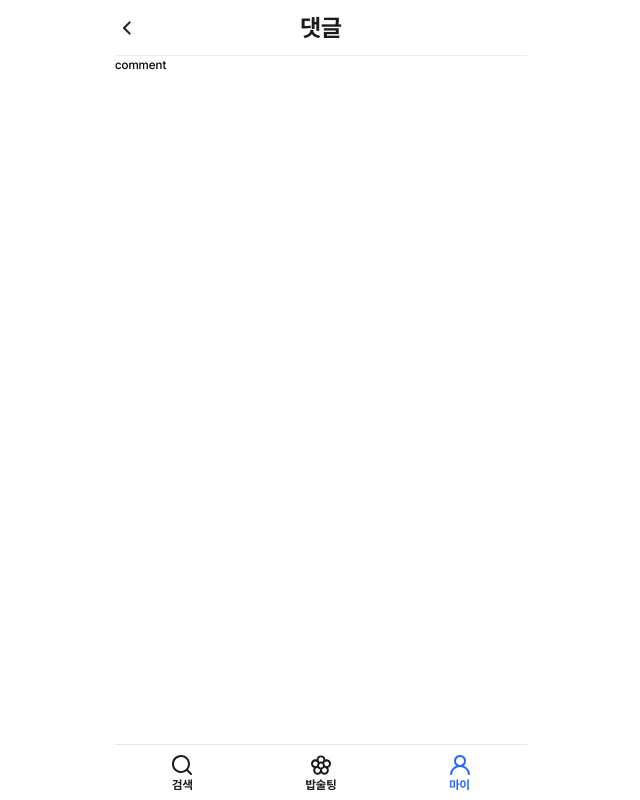
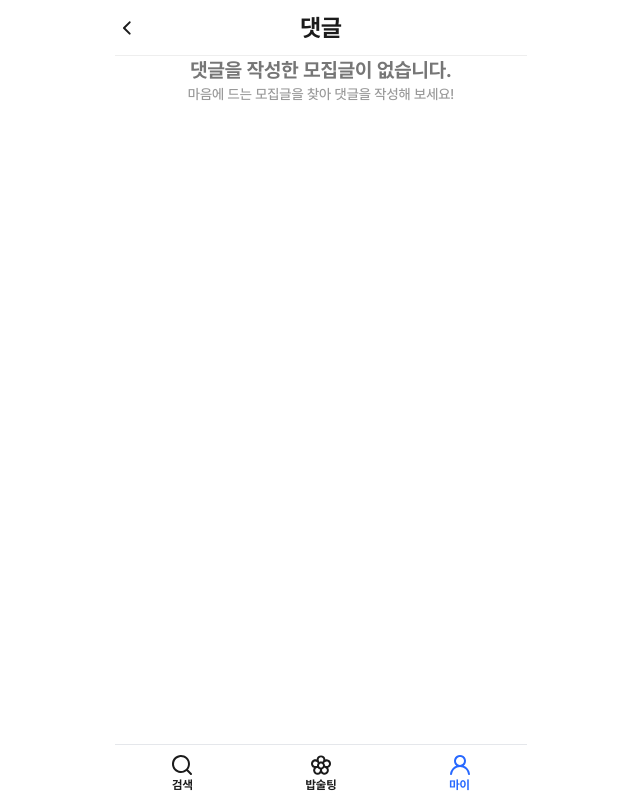
Before and after one commit to BobSoolTing/Bob-Sool-Ting-FE, a Next.js app: page /my-page/history/comment in a window 1280 px wide. Shown: the whole page, without its empty margins (319-959 px from the left). Built offline with nearby package versions, Linux system fonts and the light colour scheme.

Commit message:
📝 Update : 마이-기록 부분 임시 마크업

```diff
--- a/src/pages/my-page/history/comment.tsx
+++ b/src/pages/my-page/history/comment.tsx
@@ -1,10 +1,39 @@
 import React from 'react';
 import { ReactNode } from 'react';
+import { useState } from 'react';
 import Header from '@/components/shared/bst/Header';
 import BottomBar from '@/components/shared/bst/BottomBar';
+import { PostItem } from '@/components/shared/post/PostItem';
+
+interface Post {
+  _id: string;
+  title: string;
+  content: string;
+  participants: string[];
+  max_participants: number;
+  location: string;
+  date: string;
+  createdAt: string;
+  like: number;
+  comment: number;
+  view: number;
+}
 
 export default function CommentPage() {
-  return <div>comment</div>;
+  const [posts, setPosts] = useState<Post[]>([]);
+
+  return (
+    <div>
+      {posts.length > 0 ? (
+        posts.map((post) => <PostItem key={post._id} post={post} />)
+      ) : (
+        <div className='flex flex-col items-center justify-center'>
+          <p className='text-xl font-bold text-[#767676]'>댓글을 작성한 모집글이 없습니다.</p>
+          <p className='text-sm text-[#999]'>마음에 드는 모집글을 찾아 댓글을 작성해 보세요!</p>
+        </div>
+      )}
+    </div>
+  );
 }
 
 CommentPage.getLayout = (page: ReactNode) => {
--- a/src/pages/my-page/history/like.tsx
+++ b/src/pages/my-page/history/like.tsx
@@ -1,10 +1,39 @@
 import React from 'react';
 import { ReactNode } from 'react';
+import { useState } from 'react';
 import Header from '@/components/shared/bst/Header';
 import BottomBar from '@/components/shared/bst/BottomBar';
+import { PostItem } from '@/components/shared/post/PostItem';
+
+interface Post {
+  _id: string;
+  title: string;
+  content: string;
+  participants: string[];
+  max_participants: number;
+  location: string;
+  date: string;
+  createdAt: string;
+  like: number;
+  comment: number;
+  view: number;
+}
 
 export default function LikePage() {
-  return <div>like</div>;
+  const [posts, setPosts] = useState<Post[]>([]);
+
+  return (
+    <div>
+      {posts.length > 0 ? (
+        posts.map((post) => <PostItem key={post._id} post={post} />)
+      ) : (
+        <div className='flex flex-col items-center justify-center'>
+          <p className='text-xl font-bold text-[#767676]'>좋아요를 누른 모집글이 없습니다.</p>
+          <p className='text-sm text-[#999]'>작성된 모집글을 탐색하고 좋아요를 눌러보세요!</p>
+        </div>
+      )}
+    </div>
+  );
 }
 
 LikePage.getLayout = (page: ReactNode) => {
--- a/src/pages/my-page/history/matching.tsx
+++ b/src/pages/my-page/history/matching.tsx
@@ -1,10 +1,39 @@
 import React from 'react';
 import { ReactNode } from 'react';
+import { useState } from 'react';
 import Header from '@/components/shared/bst/Header';
 import BottomBar from '@/components/shared/bst/BottomBar';
+import { PostItem } from '@/components/shared/post/PostItem';
+
+interface Post {
+  _id: string;
+  title: string;
+  content: string;
+  participants: string[];
+  max_participants: number;
+  location: string;
+  date: string;
+  createdAt: string;
+  like: number;
+  comment: number;
+  view: number;
+}
 
 export default function MatchingPage() {
-  return <div>matching</div>;
+  const [posts, setPosts] = useState<Post[]>([]);
+
+  return (
+    <div>
+      {posts.length > 0 ? (
+        posts.map((post) => <PostItem key={post._id} post={post} />)
+      ) : (
+        <div className='flex flex-col items-center justify-center'>
+          <p className='text-xl font-bold text-[#767676]'>완료된 매칭이 없습니다.</p>
+          <p className='text-sm text-[#999]'>작성된 모집글을 탐색하고 만남을 신청해 보세요!</p>
+        </div>
+      )}
+    </div>
+  );
 }
 
 MatchingPage.getLayout = (page: ReactNode) => {
--- a/src/pages/my-page/history/meeting.tsx
+++ b/src/pages/my-page/history/meeting.tsx
@@ -1,10 +1,39 @@
 import React from 'react';
 import { ReactNode } from 'react';
+import { useState } from 'react';
 import Header from '@/components/shared/bst/Header';
 import BottomBar from '@/components/shared/bst/BottomBar';
+import { PostItem } from '@/components/shared/post/PostItem';
+
+interface Post {
+  _id: string;
+  title: string;
+  content: string;
+  participants: string[];
+  max_participants: number;
+  location: string;
+  date: string;
+  createdAt: string;
+  like: number;
+  comment: number;
+  view: number;
+}
 
 export default function MeetingPage() {
-  return <div>meeting</div>;
+  const [posts, setPosts] = useState<Post[]>([]);
+
+  return (
+    <div>
+      {posts.length > 0 ? (
+        posts.map((post) => <PostItem key={post._id} post={post} />)
+      ) : (
+        <div className='flex flex-col items-center justify-center'>
+          <p className='text-xl font-bold text-[#767676]'>아직 참여한 모임이 없습니다.</p>
+          <p className='text-sm text-[#999]'>마음에 드는 모집글을 찾아 신청하고, 새로운 모임을 시작해 보세요!</p>
+        </div>
+      )}
+    </div>
+  );
 }
 
 MeetingPage.getLayout = (page: ReactNode) => {
```
